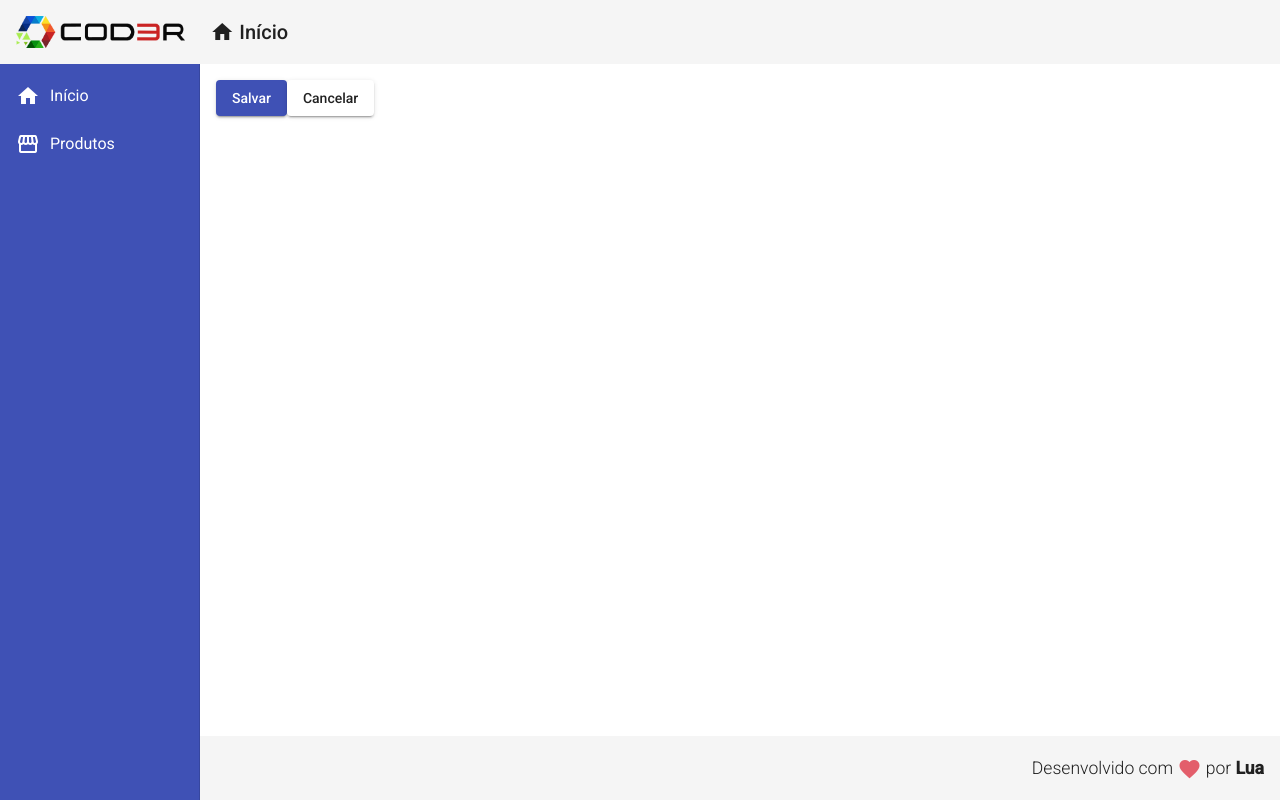
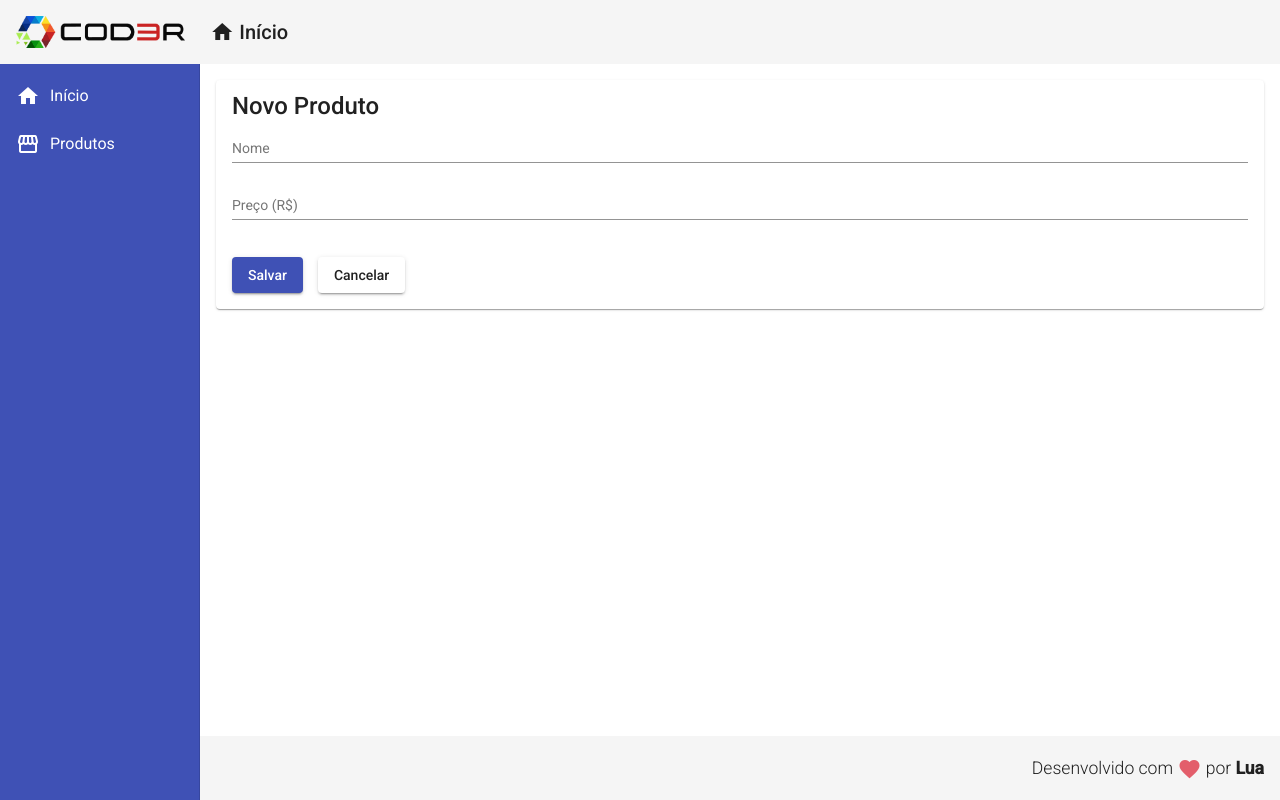
Before and after one commit to luarakerlen/angular-crud, an Angular app in the folder frontend/: page /products/create in a window 1280 px wide. Built offline with nearby package versions, Linux system fonts and the light colour scheme.

Commit message:
create form to add product

```diff
--- a/frontend/src/app/app.module.ts
+++ b/frontend/src/app/app.module.ts
@@ -5,6 +5,9 @@
 import { AppRoutingModule } from './app-routing.module';
 import { AppComponent } from './app.component';
 import { BrowserAnimationsModule } from '@angular/platform-browser/animations';
+import { FormsModule } from '@angular/forms';
+import { MatInputModule } from '@angular/material/input';
+import { MatFormFieldModule } from '@angular/material/form-field';
 import { MatToolbarModule } from '@angular/material/toolbar';
 import { MatSidenavModule } from '@angular/material/sidenav';
 import { MatListModule } from '@angular/material/list';
@@ -41,6 +44,9 @@
 		MatCardModule,
 		MatButtonModule,
 		MatSnackBarModule,
+		MatFormFieldModule,
+		MatInputModule,
+		FormsModule,
 		HttpClientModule,
 	],
 	providers: [],
--- a/frontend/src/app/components/product/product-create/product-create.component.css
+++ b/frontend/src/app/components/product/product-create/product-create.component.css
@@ -0,0 +1,8 @@
+form {
+  display: flex;
+  flex-direction: column;
+}
+
+button {
+  margin: 20px 15px 0 0;
+}
--- a/frontend/src/app/components/product/product-create/product-create.component.html
+++ b/frontend/src/app/components/product/product-create/product-create.component.html
@@ -1,7 +1,27 @@
-<button mat-raised-button (click)="createProduct()" color="primary">
-	Salvar
-</button>
+<mat-card>
+	<mat-card-title>Novo Produto</mat-card-title>
+	<form>
+		<mat-form-field>
+			<input
+				matInput
+				placeholder="Nome"
+				[(ngModel)]="product.name"
+				name="name"
+			/>
+		</mat-form-field>
+		<mat-form-field>
+			<input
+				matInput
+				placeholder="Preço (R$)"
+				[(ngModel)]="product.price"
+				name="price"
+			/>
+		</mat-form-field>
+	</form>
 
-<button mat-raised-button (click)="cancel()">
-	Cancelar
-</button>
+	<button mat-raised-button (click)="createProduct()" color="primary">
+		Salvar
+	</button>
+
+	<button mat-raised-button (click)="cancel()">Cancelar</button>
+</mat-card>
--- a/frontend/src/app/components/product/product-create/product-create.component.ts
+++ b/frontend/src/app/components/product/product-create/product-create.component.ts
@@ -11,7 +11,7 @@
 export class ProductCreateComponent implements OnInit {
 	product: Product = {
 		name: '',
-		price: 0,
+		price: null,
 	};
 
 	constructor(private productService: ProductService, private router: Router) {}
--- a/frontend/src/app/components/product/product.model.ts
+++ b/frontend/src/app/components/product/product.model.ts
@@ -1,5 +1,5 @@
 export interface Product {
 	id?: number;
 	name: string;
-	price: number;
+	price: number | null;
 }
```
